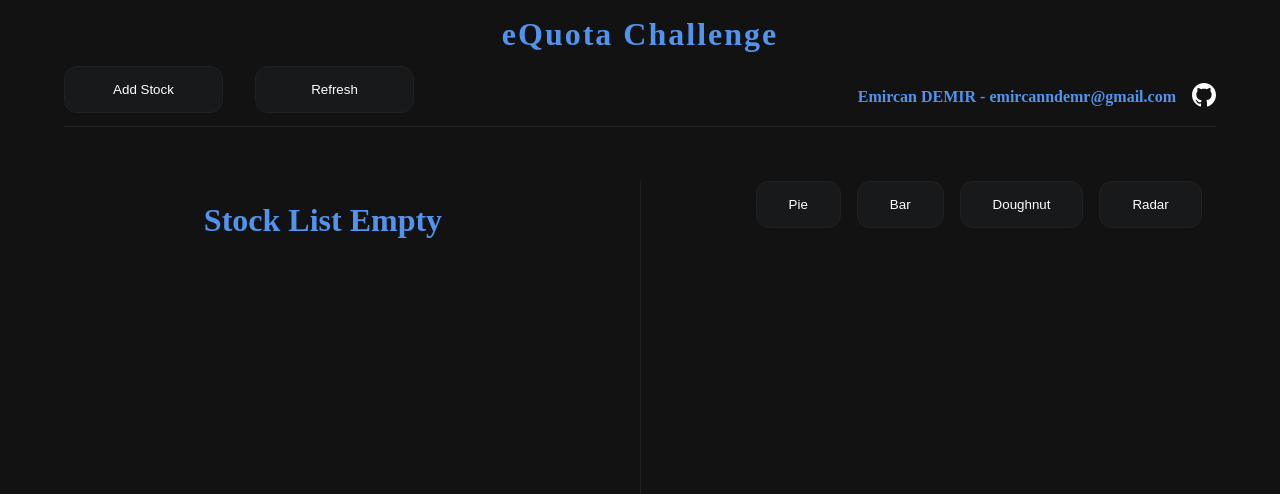
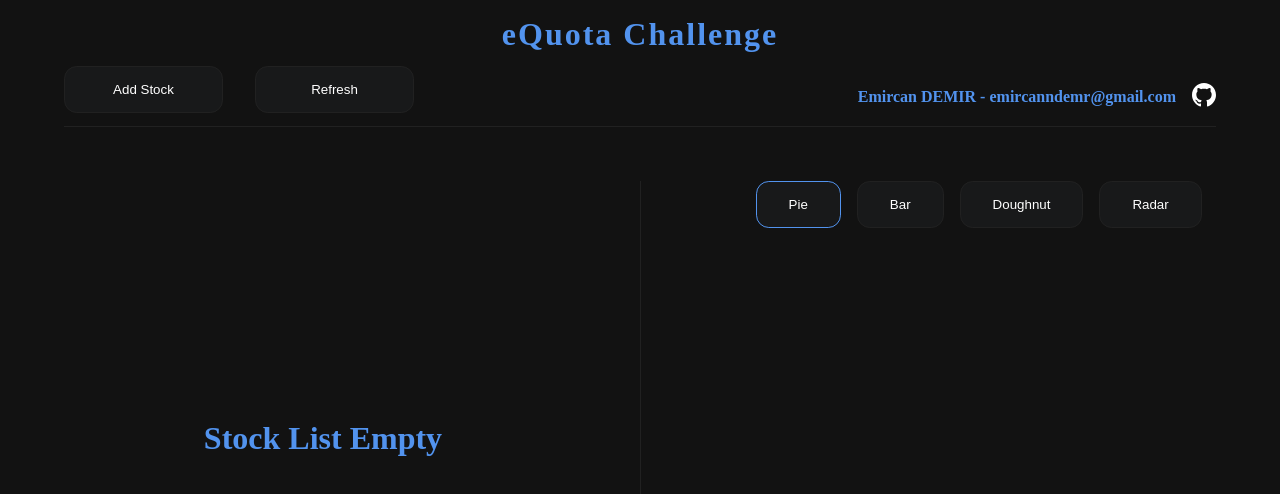
Before and after one commit to emircandemr/Vue_Stock_Tracking, a Vue app: page / in a window 1280 px wide. Shown: the top 494 px of the page. Built offline with nearby package versions, Linux system fonts and the light colour scheme.

Commit message:
⭐ added : stock chart button

```diff
--- a/src/App.vue
+++ b/src/App.vue
@@ -20,7 +20,8 @@ export default{
     },
   computed:{
       ...mapGetters({
-        getLoadingStatu : 'getLoadingStatu'
+        getLoadingStatu : 'getLoadingStatu',
+        getStocksSymbol : 'getStocksSymbol',
       }),
     }
 }
@@ -97,6 +98,22 @@ export default{
         align-items: center;
         justify-content: start;
         border-right: 1px solid #212121 ;
+        overflow-y: auto;
+
+        &::-webkit-scrollbar {
+            width: 6px;
+        }
+
+       &::-webkit-scrollbar-track {
+          box-shadow: inset 0 0 6px rgba(0, 0, 0, 0.3);
+        }
+
+        &::-webkit-scrollbar-thumb {
+          background-color: #393e46;
+          outline: 1px solid #121212;
+          border-radius: 20px;
+        }
+
       }
 
 
--- a/src/components/Shared/Button.vue
+++ b/src/components/Shared/Button.vue
@@ -24,6 +24,11 @@
         type : Boolean,
         required : false,
         default : true,
+      },
+      isClicked : {
+        type : Boolean,
+        required : false,
+        default : false,
       }
     },
     computed: {
@@ -32,6 +37,12 @@
           return "pointer"
         }
         return "not-allowed"
+      },
+      customBorder(){
+        if(this.isClicked){
+          return "1px solid #5293ee"
+        }
+        return "1px solid #212121"
       }
     }
   }
@@ -41,7 +52,7 @@
     <button class="btn"
     type="button"
     @click="handler"
-    :style='{"backgroundColor" : backgroundColor , "padding" : size , "cursor" : isClickable}'
+    :style='{"backgroundColor" : backgroundColor , "padding" : size , "cursor" : isClickable , border : customBorder}'
     :disabled="!clickable"
     >
     {{text}}
@@ -52,7 +63,6 @@
 <style lang="scss" scoped>
   .btn{
     width: 100%;
-    border: 1px solid #212121;
     border-radius: 0.8rem;
     color: white;
     text-align: center;
--- a/src/components/Stock/StockList.vue
+++ b/src/components/Stock/StockList.vue
@@ -26,8 +26,12 @@
     height: 100%;
 
     &__empty{
+      width: 100%;
+      height: calc(100% - 100px);
+      display: flex;
+      align-items: center;
+      justify-content: center;
       color: #5293ee;
-      text-align: center;
       font-size: 2rem;
       font-weight: 600;
     }
--- a/src/components/Stock/StockModal.vue
+++ b/src/components/Stock/StockModal.vue
@@ -34,8 +34,6 @@ export default{
         })
         this.$store.commit('loadingChangeStatu',false)
       })
-      console.log(this.searchedStock)
-      // this.searchedStock = this.$store.state.stockList.filter(stock => stock.name.includes(this.searchInput))
     }
   },
   computed:{
@@ -151,16 +149,27 @@ export default{
           box-sizing: border-box;
           margin-top: 2rem;
           overflow-y: auto;
+
+          &::-webkit-scrollbar {
+            width: 6px;
+         }
+
+          &::-webkit-scrollbar-track {
+            box-shadow: inset 0 0 6px rgba(0, 0, 0, 0.3);
+          }
+
+          &::-webkit-scrollbar-thumb {
+            background-color: #5293ee;
+            outline: 1px solid #121212;
+            border-radius: 20px;
+          }
         }
-
         &--loading{
           width: 100%;
           height: 100%;
           text-align: center;
-
         }
       }
-
   }
 
 </style>
--- a/src/components/StockChart/StockBar.vue
+++ b/src/components/StockChart/StockBar.vue
@@ -34,7 +34,7 @@ export default {
 </script>
 
 <template>
-  <Bar :data="data" :options="options" />
+  <Bar :data="data" :options="options" style="width: 60%; height: 60%;"/>
 </template>
 
 <style lang="scss" scoped>
--- a/src/components/StockChart/StockCharts.vue
+++ b/src/components/StockChart/StockCharts.vue
@@ -41,7 +41,7 @@ export default{
         ],
         options: {
         responsive: true,
-        maintainAspectRatio: false
+        maintainAspectRatio: false,
       }
       }
     },
@@ -72,11 +72,11 @@ export default{
           {
             data: this.stocksCount,
             backgroundColor : [
+              'rgba(54, 162, 235, 0.5)',
               'rgba(255, 99, 132, 0.2)',
-              'rgba(54, 162, 235, 0.2)',
-              'rgba(255, 206, 86, 0.2)',
-              'rgba(75, 192, 192, 0.2)',
-              'rgba(153, 102, 255, 0.2)',
+              'rgba(255, 49, 137, 0.5)',
+              'rgba(255, 205, 86, 0.5)',
+              'rgba(75, 192, 192, 0.5)',
               'rgba(255, 159, 64, 0.2)'
             ],
           }
@@ -92,14 +92,17 @@ export default{
 <template>
     <div class="stockChart">
       <div class="stockChart__btn">
-        <Button v-for="button in buttons" :handler="() => buttonHandler(button.id)" :text="button.text" >
+        <Button v-for="button in buttons" :handler="() => buttonHandler(button.id)" :text="button.text" :isClicked="button.active" >
         </Button>
       </div>
       <div class="stockChart__content">
-        <StockPie v-if="buttons[0].active" :data="stockData" :options="options" ></StockPie>
-        <StockBar v-if="buttons[1].active" :data="stockData" :options="options" ></StockBar>
-        <StockDoughnut v-if="buttons[2].active" :data="stockData" :options="options"></StockDoughnut>
-        <StockRadar v-if="buttons[3].active" :data="stockData" :options="options"></StockRadar>
+        <div>
+          <StockPie v-if="buttons[0].active" :data="stockData" :options="options" ></StockPie>
+          <StockBar v-if="buttons[1].active" :data="stockData" :options="options" ></StockBar>
+          <StockDoughnut v-if="buttons[2].active" :data="stockData" :options="options"></StockDoughnut>
+          <StockRadar v-if="buttons[3].active" :data="stockData" :options="options"></StockRadar>
+
+        </div>
       </div>
     </div>
 </template>
@@ -126,6 +129,12 @@ export default{
       display: flex;
       justify-content: center;
       align-items: center;
+
+      div{
+        width: 85%;
+        height: 85%;
+      }
+
     }
   }
 
--- a/src/components/StockChart/StockDoughnut.vue
+++ b/src/components/StockChart/StockDoughnut.vue
@@ -41,7 +41,7 @@ export default {
 </script>
 
 <template>
-  <Doughnut :data="data" :options="options" />
+  <Doughnut :data="data" :options="options" style="width: 60%; height: 60%;"/>
 </template>
 
 <style lang="scss" scoped>
--- a/src/components/StockChart/StockPie.vue
+++ b/src/components/StockChart/StockPie.vue
@@ -22,8 +22,9 @@ export default {
 </script>
 
 <template>
-  <Pie :data="data" :options="options" />
+    <Pie :data="data" :options="options" style="width:500px"/>
 </template>
 
 <style lang="scss" scoped>
+
 </style>
--- a/src/components/StockChart/StockRadar.vue
+++ b/src/components/StockChart/StockRadar.vue
@@ -45,7 +45,7 @@ export default {
 </script>
 
 <template>
-  <PolarArea :data="data" :options="options" />
+  <PolarArea :data="data" :options="options" style="width: 60%; height: 60%;"/>
 </template>
 
 <style lang="scss" scoped>
```
